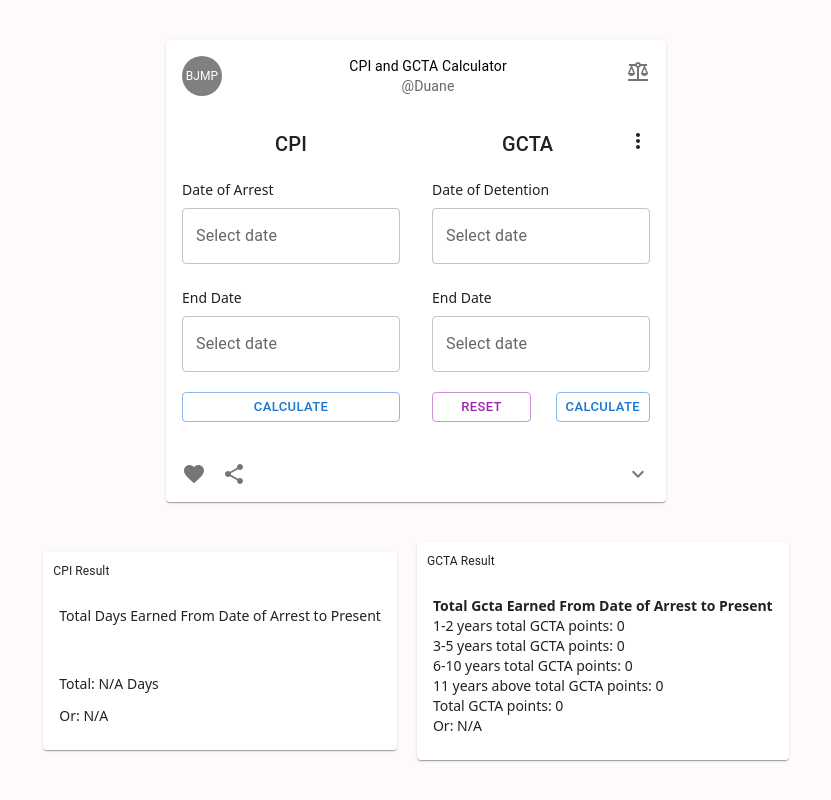
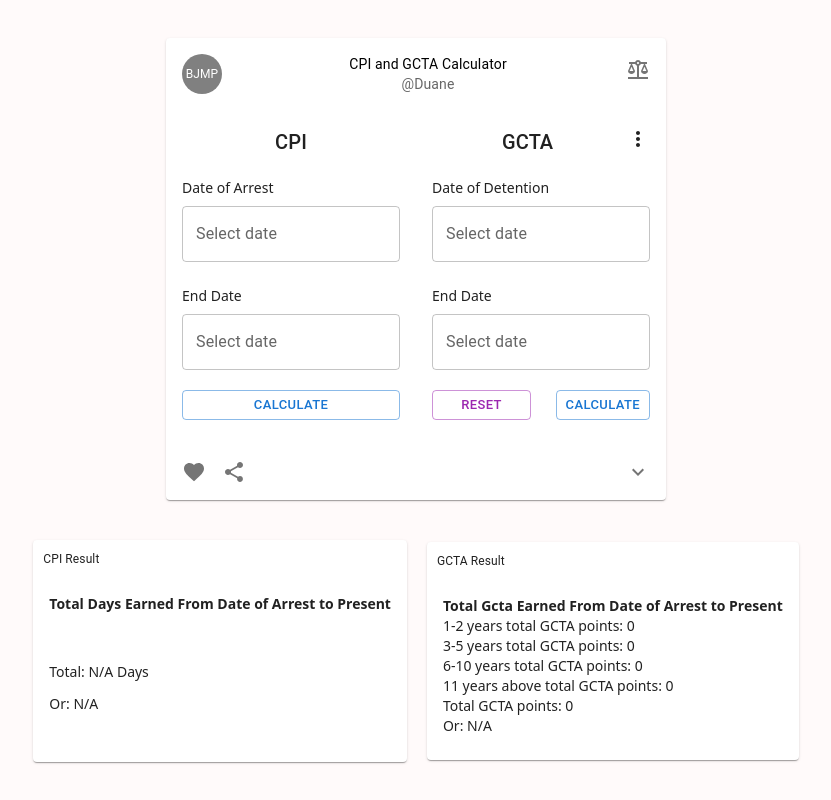
Before and after one commit to GihanDuane/GCTA-CPI-CALCULATOR-APP, a React (Vite) app: page / in a window 1280 px wide. Shown: the whole page, without its empty margins (224-1055 px from the left). Built offline with nearby package versions, Linux system fonts and the light colour scheme.

Commit message:
adjust font bold og Total Gcta Earned text

```diff
--- a/src/components/CpiAndGctaDetails/index.tsx
+++ b/src/components/CpiAndGctaDetails/index.tsx
@@ -72,7 +72,7 @@ const CpiAndGctaDetails: React.FC<CpiAndGctaDetailsProps> = ({
         </Typography>
 
         <CardContent>
-          <p className="text-sm">
+          <p className="text-sm font-bold">
             Total Days Earned From Date of Arrest to Present
           </p>
 
@@ -81,7 +81,7 @@ const CpiAndGctaDetails: React.FC<CpiAndGctaDetailsProps> = ({
               Total: <span>{cpiResult !== null ? cpiResult : "N/A"} Days</span>
             </span>
           </p>
-          <p className="text-sm pt-3">
+          <p className="text-sm pt-3 pb-6">
             <span>Or:</span>{" "}
             {cpiYears !== null && cpiMonths !== null && cpiDays !== null
               ? `${cpiYears} Years, ${cpiMonths} Months, ${cpiDays} Days`
@@ -135,7 +135,7 @@ const CpiAndGctaDetails: React.FC<CpiAndGctaDetailsProps> = ({
                   : "N/A"}
               </p>
 
-              <p className="text-sm">
+              <p className="text-sm pb-6">
                 <span>Or: </span>
                 {yearsMonthsDays.years !== null &&
                 yearsMonthsDays.months !== null &&
```
